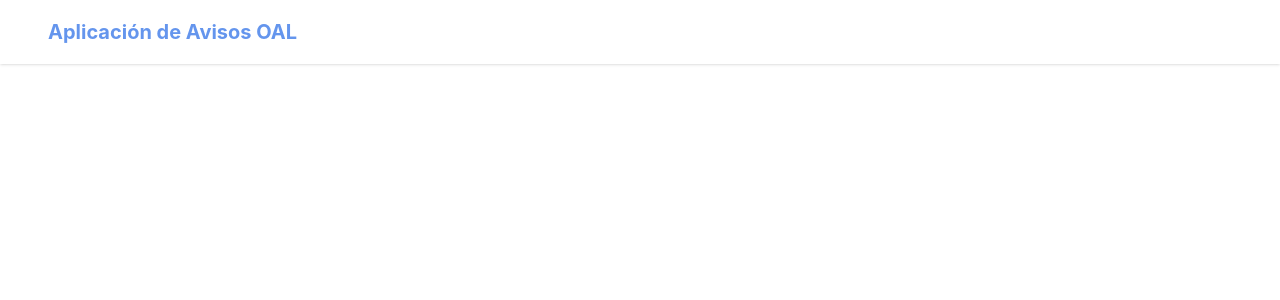
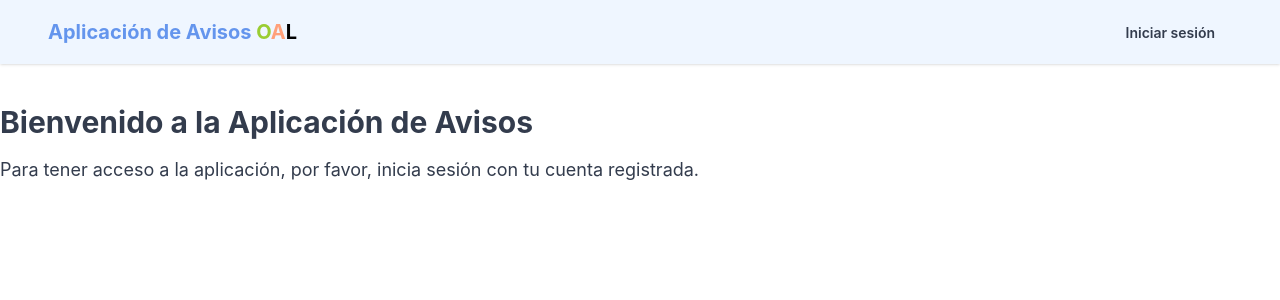
Before and after one commit to informaticaoal/aplicacion_avisos_web, a Next.js app: page /home in a window 1280 px wide. Shown: the top 300 px of the page. Built offline with nearby package versions, Linux system fonts and the light colour scheme; no server answers.

Commit message:
Creada visto de avisos para crear uno nuevo

```diff
--- /dev/null
+++ b/app/avisos/nuevo/page.tsx
@@ -0,0 +1,19 @@
+export default function NuevoAviso() {
+  return (
+    <div className="hero bg-base-200 min-h-screen">
+      <div className="card bg-base-100 w-full max-w-md shrink-0 shadow-2xl">
+        <div className="card-body">
+          <h2 className="card-title">Crear nuevo aviso</h2>
+          <form>
+            <div className="form-control">
+              <label className="label">
+                <span className="label-text">Título del aviso</span>
+              </label>
+              <input type="text" placeholder="Título" className="input input-bordered" />
+            </div>
+          </form>
+        </div>
+      </div>
+    </div>
+  );
+}
--- /dev/null
+++ b/app/components/layouts/Navbar.tsx
@@ -0,0 +1,35 @@
+import Link from 'next/link';
+import { SignedIn } from '../signed-in';
+import { SignedOut } from '../signed-out';
+import { useSignOut } from 'react-firebase-hooks/auth';
+import { auth } from '@/firebase/firebase.config';
+
+export default function Navbar() {
+  const [signOut] = useSignOut(auth);
+
+  return (
+    <nav className="navbar bg-blue-50 shadow-sm">
+      <div className="flex-1">
+        <h2 className="text-xl ml-10 font-bold text-primary">
+          Aplicación de Avisos <span className="text-neutral">O</span>
+          <span className="text-secondary">A</span>
+          <span className="text-black">L</span>
+        </h2>
+      </div>
+      <SignedIn>
+        <div className="mr-10">
+          <button className="btn btn-ghost px-4 py-2" onClick={signOut}>
+            Cerrar sesión
+          </button>
+        </div>
+      </SignedIn>
+      <SignedOut>
+        <div className="mr-10">
+          <Link href="/login" className="btn btn-ghost px-4 py-2">
+            Iniciar sesión
+          </Link>
+        </div>
+      </SignedOut>
+    </nav>
+  );
+}
--- a/app/home/page.tsx
+++ b/app/home/page.tsx
@@ -1,27 +1,37 @@
 'use client';
-import { useAuthState, useSignOut } from 'react-firebase-hooks/auth';
+import { useAuthState } from 'react-firebase-hooks/auth';
 import { SignedIn } from '../components/signed-in';
 import { SignedOut } from '../components/signed-out';
 import { auth } from '@/firebase/firebase.config';
+import Link from 'next/link';
+import Navbar from '../components/layouts/Navbar';
 
 export default function Home() {
   const [user] = useAuthState(auth);
-  const [signOut] = useSignOut(auth);
+
   return (
     <>
-      <div className="navbar bg-base-100 shadow-sm">
-        <div className="flex-1">
-          <h2 className="text-xl ml-10 font-bold text-primary">
-            Aplicación de Avisos <span>O</span>
-            <span>A</span>L
-          </h2>
-        </div>
+      <Navbar />
+      <main className="container mx-auto mt-10">
         <SignedIn>
-          <div className="flex-none">
-            <button className="btn btn-square btn-ghost"></button>
-          </div>
+          <h1 className="text-3xl font-bold mb-4">Bienvenid@ a la Aplicación de Avisos</h1>
+          <p className="text-lg">
+            ¡Hola, {user?.email}!{' '}
+            {new Date().getHours() > 12
+              ? '¿Cómo te está yendo la tarde?'
+              : '¡Con buena energía por la mañana!'}{' '}
+          </p>
+          <Link href="/avisos/nuevo" className="btn btn-primary text-white mt-5">
+            Añadir aviso
+          </Link>
         </SignedIn>
-      </div>
+        <SignedOut>
+          <h1 className="text-3xl font-bold mb-4">Bienvenido a la Aplicación de Avisos</h1>
+          <p className="text-lg">
+            Para tener acceso a la aplicación, por favor, inicia sesión con tu cuenta registrada.
+          </p>
+        </SignedOut>
+      </main>
     </>
   );
 }
--- a/eslint.config.mjs
+++ b/eslint.config.mjs
@@ -9,6 +9,7 @@ const eslintConfig = defineConfig([
   globalIgnores([
     // Default ignores of eslint-config-next:
     '.next/**',
+    '.agents/**',
     'out/**',
     'build/**',
     'next-env.d.ts',
--- a/package.json
+++ b/package.json
@@ -11,6 +11,7 @@
   "dependencies": {
     "daisyui": "^5.5.19",
     "firebase": "^12.13.0",
+    "firebase-admin": "^13.9.0",
     "next": "16.2.6",
     "react": "19.2.4",
     "react-dom": "19.2.4",
```
Also changed, not shown: 2 other files (tests, documents, lock files or other folders).
